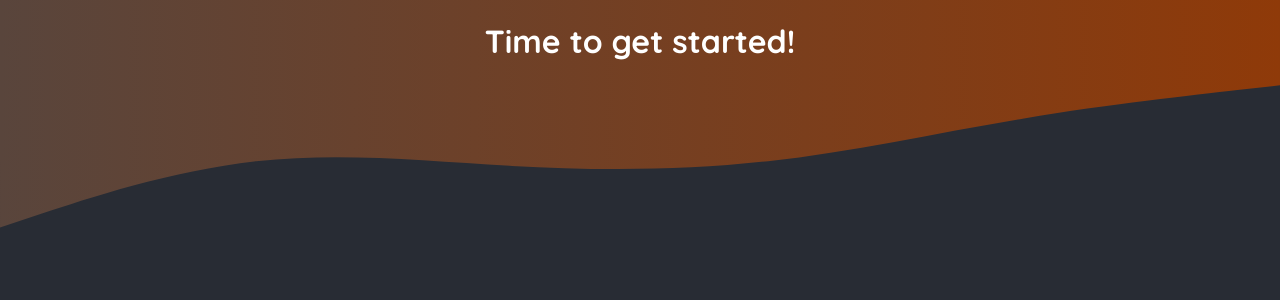
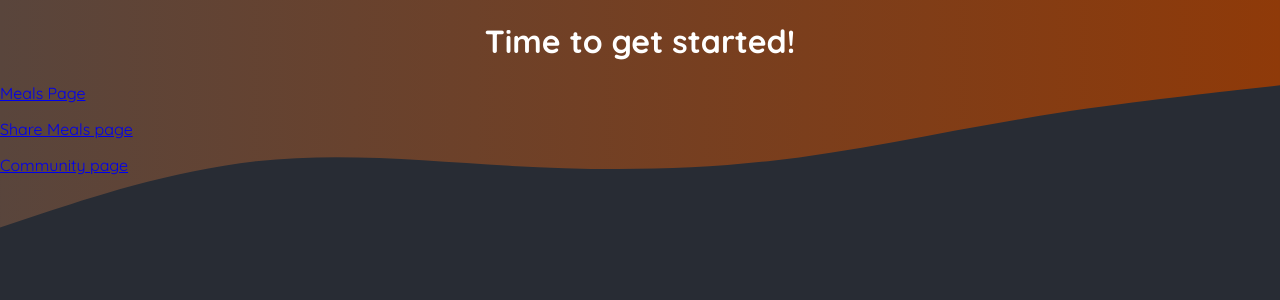
Before and after one commit to poojakanjalkar/PlateMates, a Next.js app in the folder 01-starting-project/: page / in a window 1280 px wide. Shown: the top 300 px of the page. Built offline with nearby package versions, Linux system fonts and the light colour scheme.

Commit message:
configured dynamic routes

```diff
--- /dev/null
+++ b/01-starting-project/app/community/page.js
@@ -0,0 +1,4 @@
+import Link from "next/link";
+export default function CommunityPage() {
+  return <h1>community Page</h1>;
+}
--- /dev/null
+++ b/01-starting-project/app/meals/[mealsSlug]/page.js
@@ -0,0 +1,3 @@
+export default function MealDetail() {
+  return <h1>Meal Detail</h1>;
+}
--- /dev/null
+++ b/01-starting-project/app/meals/page.js
@@ -0,0 +1,3 @@
+export default function MealsPage() {
+  return <h1>Meals Page</h1>;
+}
--- /dev/null
+++ b/01-starting-project/app/meals/share/page.js
@@ -0,0 +1,5 @@
+import Link from "next/link";
+
+export default function SharePage() {
+  return <h1>Share Page</h1>;
+}
--- a/01-starting-project/app/page.js
+++ b/01-starting-project/app/page.js
@@ -1,9 +1,22 @@
+import Link from "next/link";
+
 export default function Home() {
   return (
     <main>
       <h1 style={{ color: "white", textAlign: "center" }}>
         Time to get started!
       </h1>
+      <p>
+        <Link href="/meals">Meals Page</Link>
+      </p>
+
+      <p>
+        <Link href="/meals/share">Share Meals page</Link>
+      </p>
+      <p>
+        {" "}
+        <Link href="/community">Community page</Link>
+      </p>
     </main>
   );
 }
```
